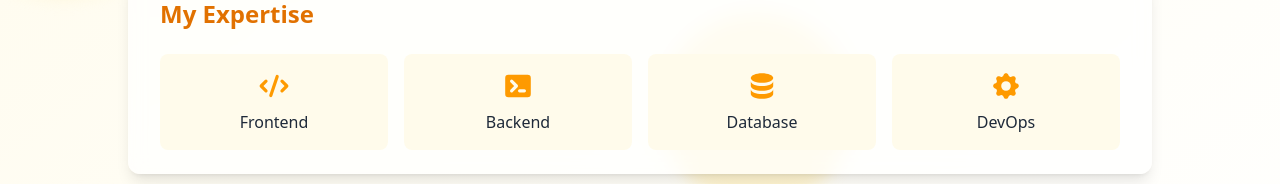
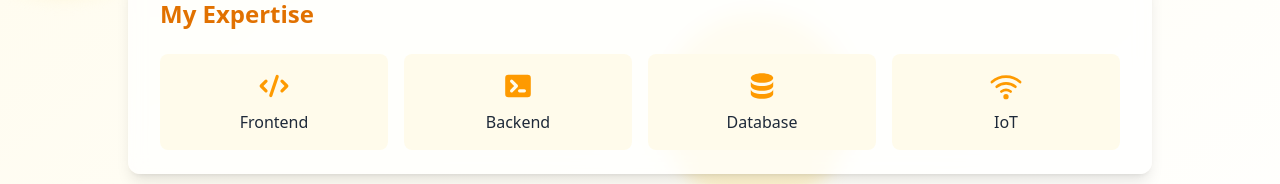
Before and after one commit to PARASMANI-KHUNTE/PARASMANIKHUNTE, a React (Vite) app in the folder client/: page / in a window 1280 px wide. Shown: the part 490-674 px from the top of the page. Built offline with nearby package versions, Linux system fonts and the light colour scheme.

Commit message:
feat: enhance skills section on Home page by adding IoT expertise and updating SVG icons for better visual representation

```diff
--- a/client/src/pages/Home.jsx
+++ b/client/src/pages/Home.jsx
@@ -233,14 +233,25 @@ const Home = () => {
     <div className={`p-4 rounded-lg text-center ${
       isDarkMode ? "bg-gray-700/50" : "bg-amber-50"
     }`}>
-              <svg xmlns="http://www.w3.org/2000/svg" className={`h-8 w-8 mx-auto mb-2 ${isDarkMode ? "text-amber-400" : "text-amber-500"}`} viewBox="0 0 20 20" fill="currentColor">
-                <path fillRule="evenodd" d="M11.49 3.17c-.38-1.56-2.6-1.56-2.98 0a1.532 1.532 0 01-2.286.948c-1.372-.836-2.942.734-2.106 2.106.54.886.061 2.042-.947 2.287-1.561.379-1.561 2.6 0 2.978a1.532 1.532 0 01.947 2.287c-.836 1.372.734 2.942 2.106 2.106a1.532 1.532 0 012.287.947c.379 1.561 2.6 1.561 2.978 0a1.533 1.533 0 012.287-.947c1.372.836 2.942-.734 2.106-2.106a1.533 1.533 0 01.947-2.287c1.561-.379 1.561-2.6 0-2.978a1.532 1.532 0 01-.947-2.287c.836-1.372-.734-2.942-2.106-2.106a1.532 1.532 0 01-2.287-.947zM10 13a3 3 0 100-6 3 3 0 000 6z" clipRule="evenodd" />
+  <svg xmlns="http://www.w3.org/2000/svg"
+  className={`h-8 w-8 mx-auto mb-2 ${isDarkMode ? "text-amber-400" : "text-amber-500"}`}
+  viewBox="0 0 24 24"
+  fill="none"
+  stroke="currentColor"
+  strokeWidth="2"
+  strokeLinecap="round"
+  strokeLinejoin="round"
+>
+  <path d="M5 12.55a11 11 0 0 1 14.08 0" />
+  <path d="M1.42 9a16 16 0 0 1 21.16 0" />
+  <path d="M8.53 16.11a6 6 0 0 1 6.95 0" />
+  <circle cx="12" cy="20" r="1" />
 </svg>
-              <h3 className="font-medium">DevOps</h3>
+
+      <h3 className="font-medium">IoT</h3>
     </div>
   </div>
 </motion.div>
-
         {/* Social links */}
         <motion.div
           variants={itemVariants}
```
Lines whose indentation alone changed are shown as unchanged.
